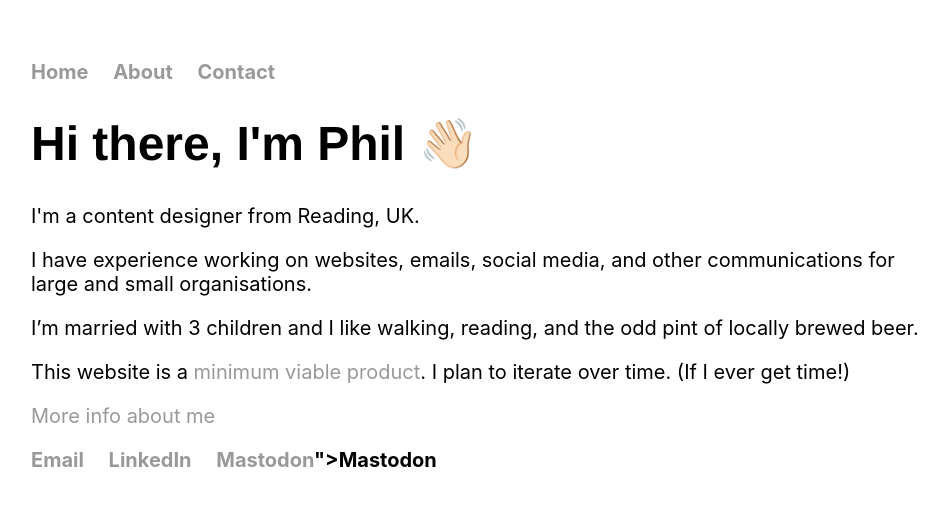
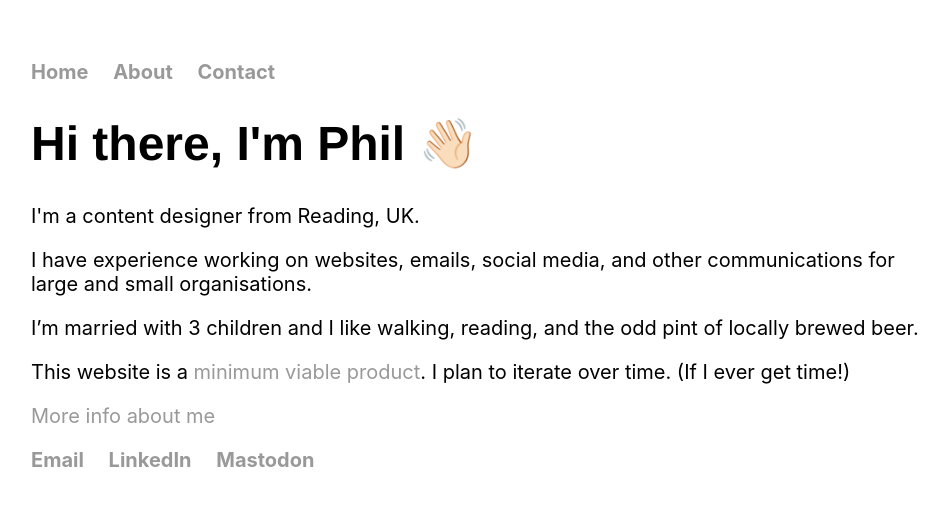
Before and after one commit to philsprayuk/philsprayuk.github.io, a Jekyll site: the page built from index.html, in a window 1280 px wide. Shown: the top 506 px of the page, without its empty margins (161-1110 px from the left). Built offline with Jekyll 4.4.1, drawn with Linux system fonts in a browser that asks for light colours.

Commit message:
Fixing Mastodon link

```diff
--- a/_layouts/default.html
+++ b/_layouts/default.html
@@ -22,7 +22,7 @@
 	    		<ul>
 				<li><a href="mailto:hello@philspray.uk">Email</a></li>
 				<li><a href="https://linkedin.com/in/philspray" target="_blank" rel="noopener noreferrer">LinkedIn</a></li>
-				<li><a href="<a href="https://mastodon.me.uk/@philspray" target="_blank" rel="noopener noreferrer" rel="me">Mastodon</a>">Mastodon</a></li>
+				<li><a href="<a href="<a rel="me" href="https://mastodon.me.uk/@philspray" target="_blank" rel="noopener noreferrer">Mastodon</a></li>
 			</ul>
 			</footer>
 		</body>
```
